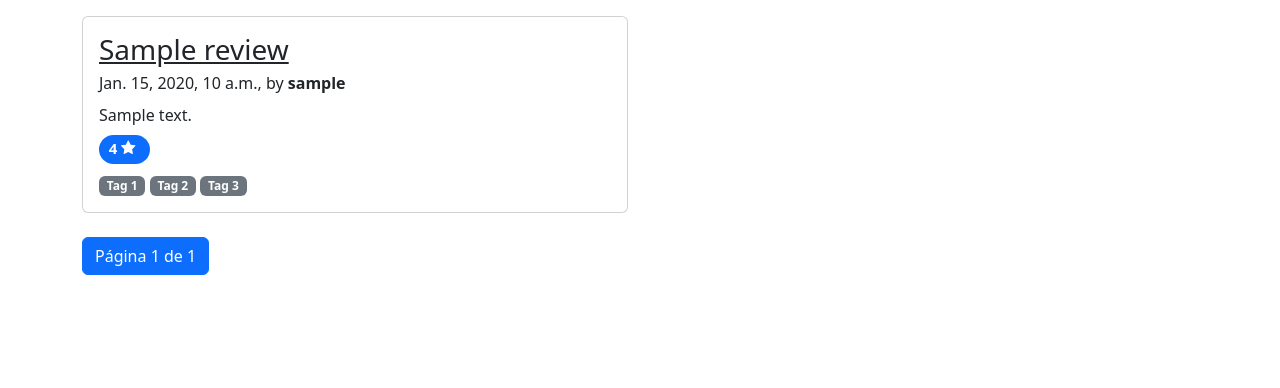
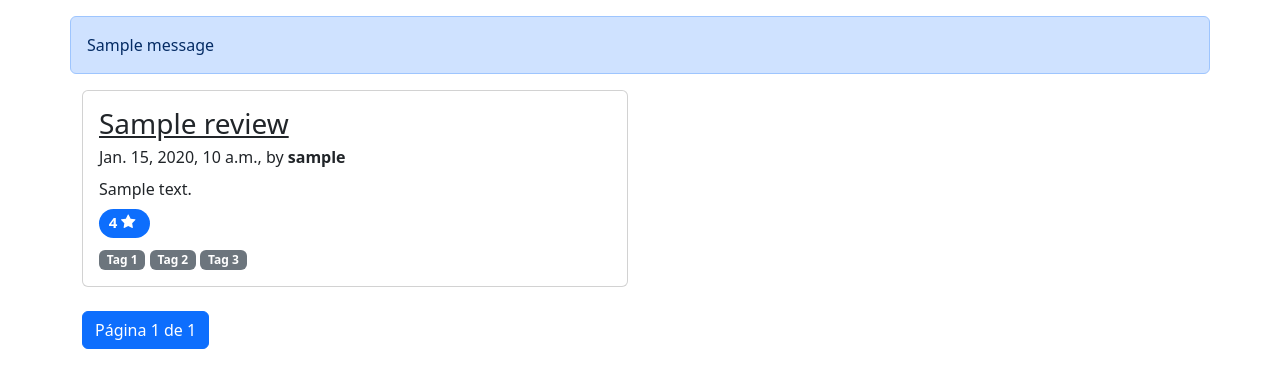
Before and after one commit to SamirMamede/challenge-junior-django-developer-position, a Django app: template film_review/reviews/templates/reviews/list.html in a window 1280 px wide. Shown: the part 56-444 px from the top of the page. Run offline with Django 3.2, Linux system fonts and the light colour scheme; the template is opened without the code that fills it: most values are stand-ins (such as "Sample title", 1, 10 or a date in 2020); one stand-in notice (Sample message) is shown; some libraries are stand-ins or nearby versions.

Commit message:
Fixed ModelForm error by specifying model class in CommentForm; added comment functionality to review detail page with success message

```diff
--- a/film_review/reviews/forms.py
+++ b/film_review/reviews/forms.py
@@ -3,5 +3,5 @@ from .models import Comment
 
 class CommentForm(forms.ModelForm):
     class Meta:
-        moel = Comment
+        model = Comment
         fields = ["user_name", "user_email", "message"]
--- a/film_review/reviews/templates/reviews/base.html
+++ b/film_review/reviews/templates/reviews/base.html
@@ -21,6 +21,11 @@
 
     <div class="container mt-3">
       <div class="row">
+        {% for message in messages  %}
+          <div class="alert alert-primary" role="alert">
+            {{ message }}
+          </div>
+        {% endfor %}
         {% block content %} {% endblock %}
       </div>
     </div>
--- a/film_review/reviews/views.py
+++ b/film_review/reviews/views.py
@@ -1,7 +1,8 @@
 from django.shortcuts import get_object_or_404, render, redirect
 from django.core.paginator import Paginator, EmptyPage, PageNotAnInteger
-from django.http import HttpResponseRedirect
+from django.http import HttpRequest
 from django.views.decorators.http import require_POST
+from django.contrib import messages
 from reviews.models import Review, Comment
 from .forms import CommentForm
 
@@ -38,6 +39,7 @@ def add_comment(request, review_id):
         comment: Comment = form.save(commit=False)
         comment.review = review
         comment.save()
+        messages.success(request, "Your comment was added successfully!")
         return redirect(review)
     else:
         return render(request, "reviews/detail.html", {"review": review, "form": form})
```
